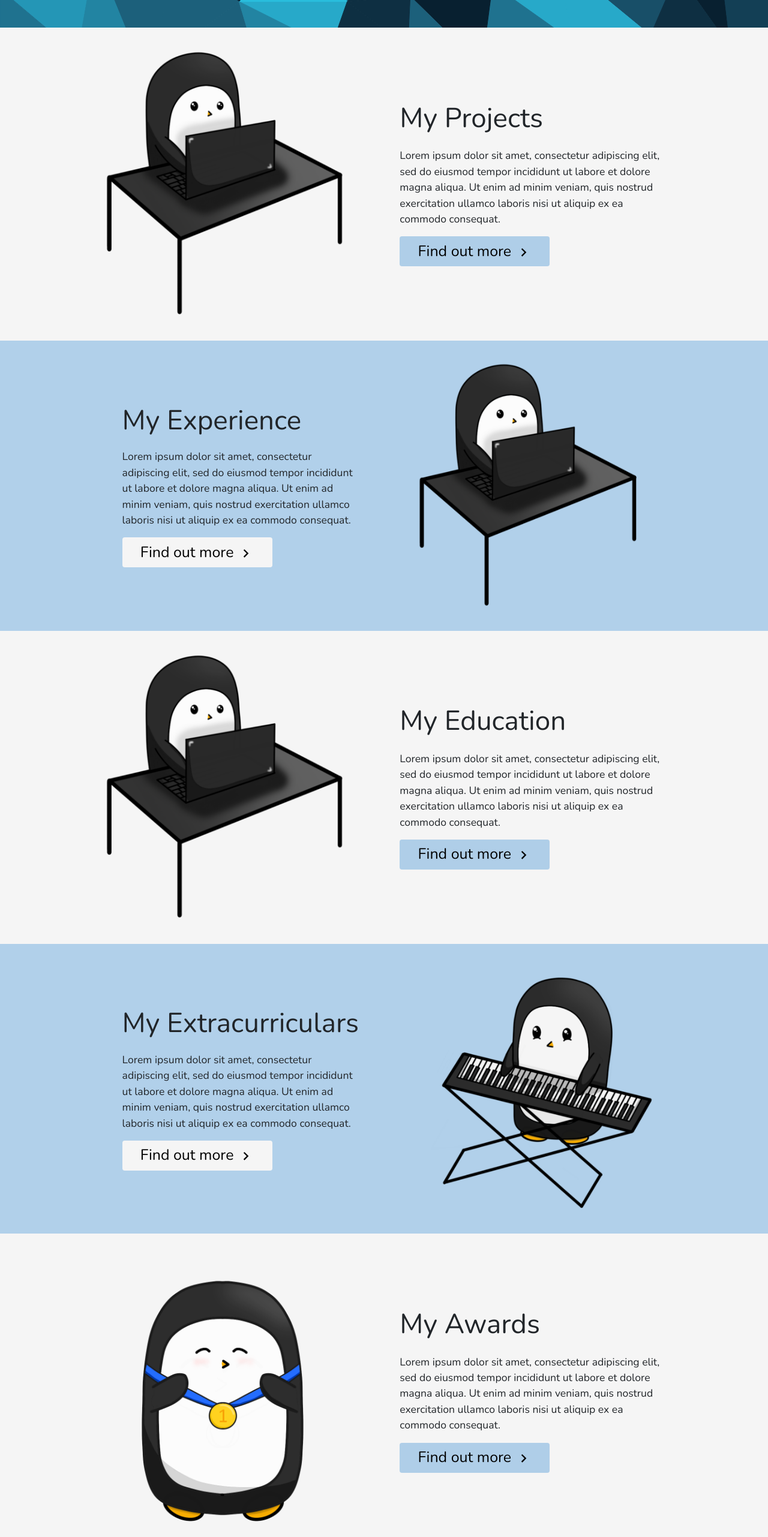
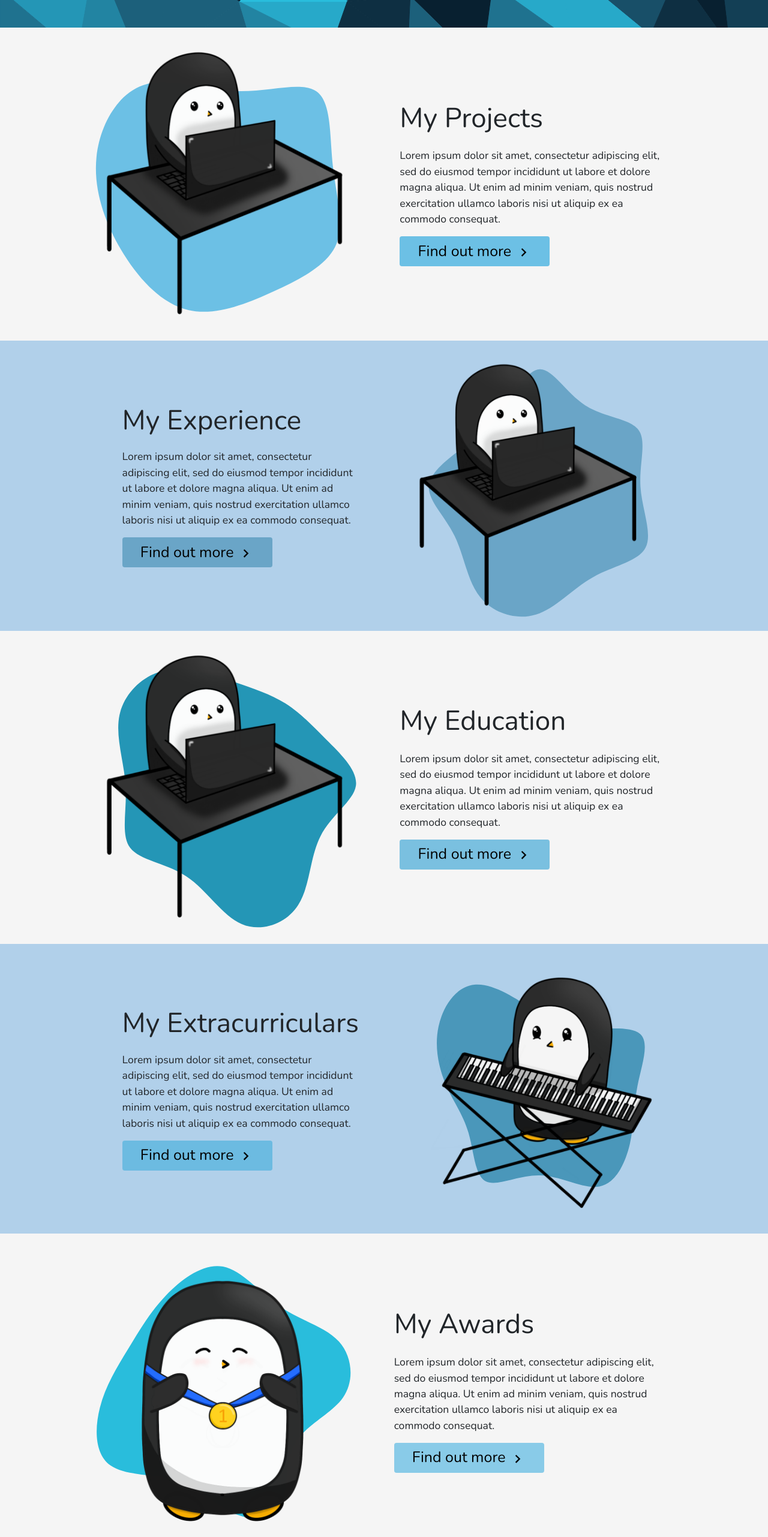
Before and after one commit to mcpenguin/the-arctic-blog, a React (Create React App) app: page / in a window 1280 px wide. Shown: the part 1608-4171 px from the top of the page at 60% size. Built offline with nearby package versions, Linux system fonts and the light colour scheme.

Commit message:
transferred specific page section css to pagesections.css

```diff
--- a/src/components/PageSections/PageSections.css
+++ b/src/components/PageSections/PageSections.css
@@ -137,3 +137,160 @@
         font-size: 2em;
     }
 }
+
+/* Projects */
+.my-projects-image {
+    background-image: url('./blobs/blob-projects.svg');
+    background-size: 110%;
+    background-position: 0;
+}
+
+.my-projects-view button {
+	width: 250px;
+	color: #000000;
+    background: #2da9dfad;
+}
+
+.my-projects-view button:hover {
+    background: #8cd3f1d0;
+}
+
+/* Experience */
+.my-experience-image {
+    background: url('./blobs/blob-experience.svg');
+    background-size: 110%;
+    background-position: 0;
+}
+
+.my-experience-text-div {
+    flex-direction: row-reverse;
+}
+
+.my-experience-view button {
+	width: 250px;
+	color: #000000;
+    background: #1f77a07c;
+}
+
+.my-experience-view button:hover {
+    background: #63a0bd7c;
+}
+
+/* Education */
+
+.my-education-image {
+    background: url('./blobs/blob-education.svg');
+    background-size: 110%;
+    background-position: 0;
+}
+
+.my-education-view button {
+	width: 250px;
+	color: #000000;
+    background: #41a8d8ad;
+}
+
+.my-education-view button:hover {
+    background: #6fc0e6ad;
+}
+
+/* Extracurriculars */
+.my-extracurriculars-image {
+    background: url('./blobs/blob-extracurriculars.svg');
+    background-size: 110%;
+    background-position: 0;
+}
+
+.my-extracurriculars-text-div {
+    flex-direction: row-reverse;
+}
+
+.my-extracurriculars-view button {
+	width: 300px;
+	color: #000000;
+    background: #5ab6e0c9;
+}
+
+.my-extracurriculars-view button:hover {
+    background: #8fc9e4c9;
+}
+
+/* Awards/Achievements */
+.my-achievements-image {
+    background: url('./blobs/blob-achievements.svg');
+    background-size: 110%;
+    background-position: -20px 0;
+}
+
+.my-achievements-text-div {
+    padding: 0 3%;
+}
+
+.my-achievements-view button {
+	width: 280px;
+	color: #000000;
+    background: #57b9e4ad;
+}
+
+.my-achievements-view button:hover {
+    background: #8cd3f1d0;
+}
+
+/* Notes */
+.my-notes-image {
+    background: url('./blobs/blob-notes.svg');
+    background-size: 110%;
+    background-position: 30px 0;
+}
+
+.my-notes-text-div {
+    flex-direction: row-reverse;
+}
+
+.my-notes-view button {
+	width: 250px;
+	color: #000000;
+    background: #7db7e7c9;
+}
+
+.my-notes-view button:hover {
+    background: #a2c7e6d5;
+}
+
+/* Timeline */
+.my-timeline-image {
+    background: url('./blobs/blob-timeline.svg');
+    background-size: 105%;
+    background-position: -20px -10px;
+}
+
+.my-timeline-view button {
+	width: 250px;
+	color: #000000;
+    background: #8aa5f0ad;
+}
+
+.my-timeline-view button:hover {
+    background: #a5afe7ad;
+}
+
+/* Credits */
+.credits-image {
+    background: url('./blobs/blob-credits.svg');
+    background-size: 105%;
+    background-position: 0;
+}
+
+.credits-text-div {
+    flex-direction: row-reverse;
+}
+
+.credits-view button {
+	width: 250px;
+	color: #000000;
+    background: #4faeeec9;
+}
+
+.credits-view button:hover {
+    background: #77bdebc9;
+}
--- a/src/components/PageSections/PageSections.js
+++ b/src/components/PageSections/PageSections.js
@@ -167,9 +167,7 @@ class PageSection extends Component {
                                     {this.props.psDesc}
                                 </p>
                                 <div className={`page-view ${psClass}-view`}>
-                                    <button class="noselect" style={{
-                                        backgroundColor: this.props.psIsRight ? "#f5f5f5" : "#a2c7e6d5",
-                                    }}>Find out more <ChevronRight className="page-icon" /></button>
+                                    <button class="noselect">Find out more <ChevronRight className="page-icon" /></button>
                                 </div>
                             </div>
                         </Col>
```
